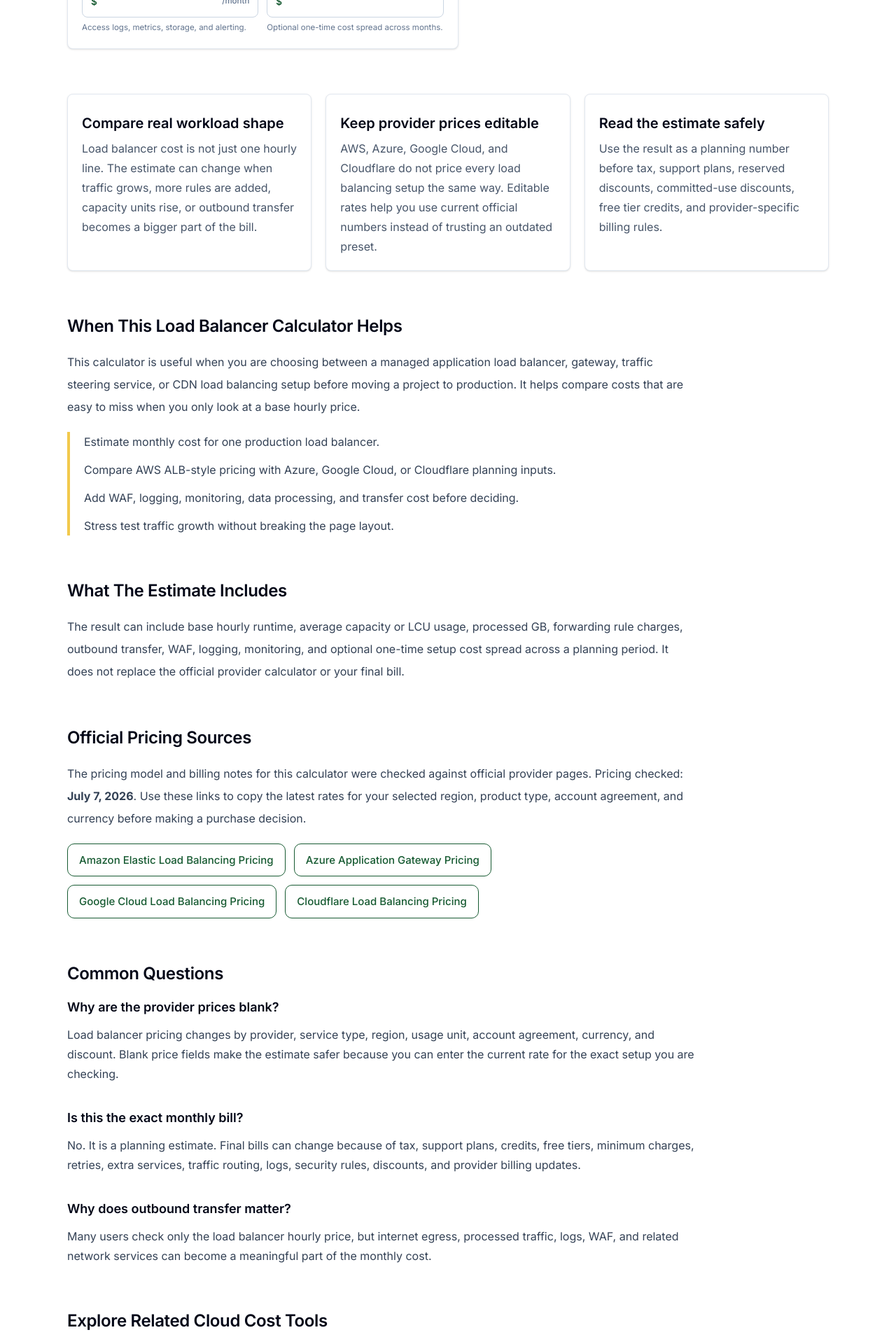
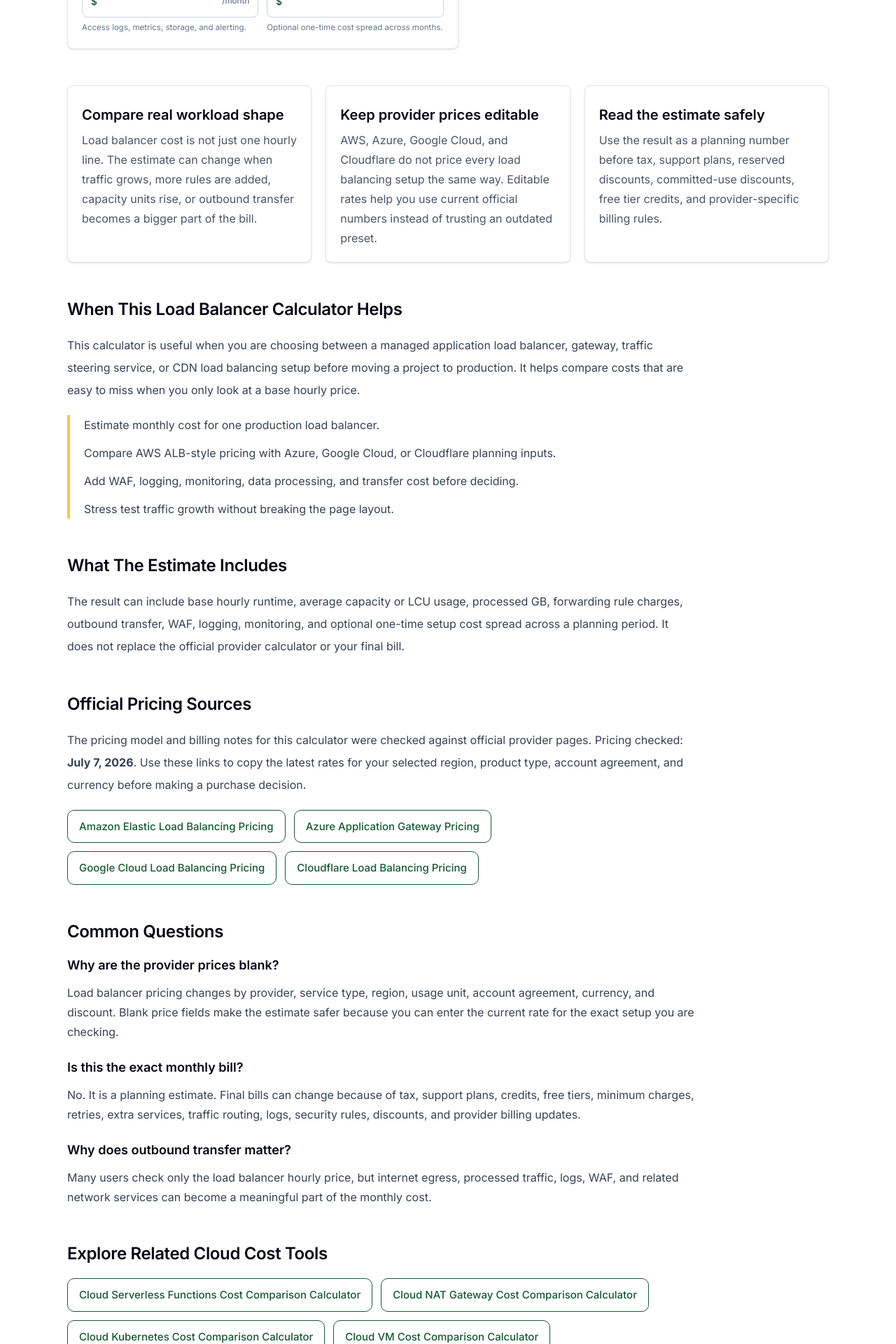
Before and after one commit to vaarunsonawwane-ops/beeija, a Next.js app: page /tools/cloud-load-balancer-cost-comparison-calculator in a window 1280 px wide. Shown: the part 2060-3980 px from the top of the page at 70% size. Built offline with nearby package versions, Linux system fonts and the light colour scheme.

Commit message:
Cloud Load Balancer Cost Comparison Calculator

```diff
--- a/app/globals.css
+++ b/app/globals.css
@@ -152,7 +152,7 @@ textarea {
 }
 
 .beeija-section {
-  margin-top: 4rem;
+  margin-top: 3.25rem;
   max-width: 56rem;
 }
 
@@ -171,7 +171,7 @@ textarea {
 }
 
 .beeija-feature-grid {
-  margin-top: 4rem;
+  margin-top: 3.25rem;
   display: grid;
   gap: 1.25rem;
 }
@@ -216,7 +216,7 @@ textarea {
 }
 
 .beeija-question-list > * + * {
-  margin-top: 2.25rem;
+  margin-top: 1.5rem;
 }
 
 .beeija-question-title {
@@ -234,7 +234,7 @@ textarea {
 }
 
 .beeija-related-tools {
-  margin-top: 4rem;
+  margin-top: 3.25rem;
   max-width: 62rem;
 }
 
```
